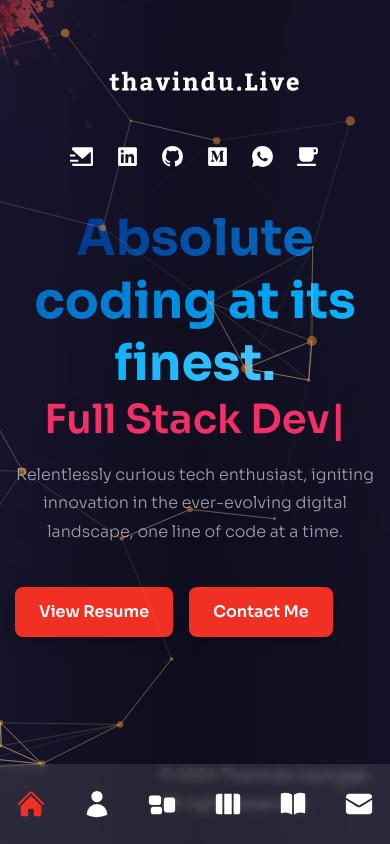
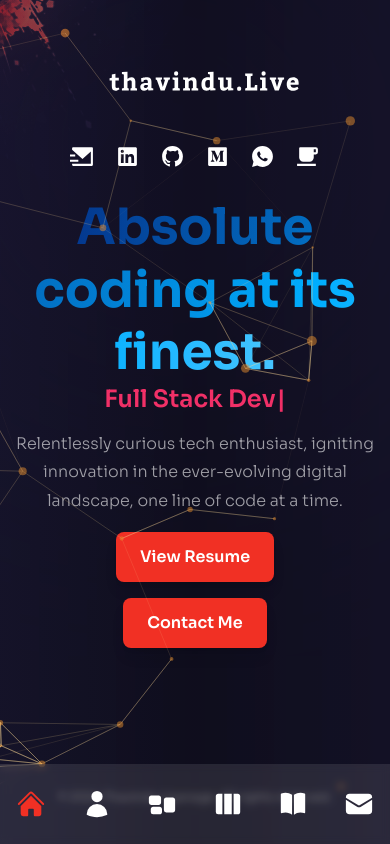
Before and after one commit to IthavinduU/thavindu-live-portfolio, a Next.js app: page / in a window 390 px wide. Built offline with nearby package versions, Linux system fonts and the light colour scheme.

Commit message:
Mobile Responsive updates

```diff
--- a/components/Buttons.js
+++ b/components/Buttons.js
@@ -3,7 +3,7 @@ import { motion } from "framer-motion";
 
 const ResumeButton = () => {
   return (
-    <div className="flex justify-start items-center space-x-4">
+    <div className="flex flex-col sm:flex-row justify-center items-center space-y-4 sm:space-y-0 sm:space-x-4">
       {/* View Resume Button */}
       <Link
         href="/Thavindu Liyanage CV.pdf"
--- a/components/Footer.js
+++ b/components/Footer.js
@@ -2,9 +2,11 @@ import Link from "next/link";
 
 const Footer = () => {
   return (
-    <Link href="/BuyTemplate">
-      <p className="footer">© 2024 Thavindu Liyanage. All rights reserved.</p>
-    </Link>
+    <footer className="footer-container">
+      <Link href="/BuyTemplate">
+        <p className="footer">© 2024 Thavindu Liyanage. All rights reserved.</p>
+      </Link>
+    </footer>
   );
 };
 
--- a/pages/index.js
+++ b/pages/index.js
@@ -65,14 +65,21 @@ const Home = () => {
               initial="hidden"
               animate="show"
               exit="hidden"
-              className="max-w-sm xl:max-w-xl mx-auto xl:mx-0 mb-10 xl:mb-16"
+              className="max-w-sm xl:max-w-xl mx-auto xl:mx-0 mb-4 xl:mb-6"
             >
               Relentlessly curious tech enthusiast, igniting innovation in the
-              ever-evolving digital landscape, one line of code at a time.{" "}
+              ever-evolving digital landscape, one line of code at a time.
             </motion.p>
             {/* Button */}
-            <div className="flex justify-center xl:hidden relative"></div>
-            <ResumeButton />
+            <motion.div
+              variants={fadeIn("down", 0.4)}
+              initial="hidden"
+              animate="show"
+              exit="hidden"
+              className="block xl:flex xl:justify-start xl:space-x-4"
+            >
+              <ResumeButton />
+            </motion.div>
           </div>
         </div>
         {/* Image Section */}
--- a/styles/globals.css
+++ b/styles/globals.css
@@ -6,9 +6,8 @@
   transform: translateZ(0px);
 }
 
-.swiper-horizontal > .swiper-pagination-bullets .swiper-pagination-bullet,
-.swiper-pagination-horizontal.swiper-pagination-bullets
-  .swiper-pagination-bullet {
+.swiper-horizontal>.swiper-pagination-bullets .swiper-pagination-bullet,
+.swiper-pagination-horizontal.swiper-pagination-bullets .swiper-pagination-bullet {
   background-color: #f13024;
 }
 
@@ -22,11 +21,11 @@
 @layer base {
   body {
     @apply leading-relaxed;
-    overflow-x: hidden; /* Allow vertical scrolling */
+    overflow-x: hidden;
   }
 
   .page {
-    @apply w-full h-screen overflow-auto; /* Allow scrolling */
+    @apply w-full h-screen overflow-auto;
   }
 
   .h1 {
@@ -91,25 +90,29 @@
   color: #f13067;
 }
 
-.footer {
-  text-align: left;
-  padding-left: 10rem;
-  padding-bottom: 25px;
-  color: #7d7d7e;
+.footer-container {
+  width: 100%;
   position: absolute;
-  width: 100%;
   bottom: 0;
+  left: 0;
+  padding: 1rem;
+  text-align: center;
 }
 
-.footer-buytemp {
-  text-align: left;
-  padding-left: 16rem;
-  padding-bottom: 10px;
+.footer {
+  font-size: 14px;
   color: #7d7d7e;
-  position: absolute;
-  width: 100%;
-  bottom: 0;
+  margin: 0;
 }
+
+@media (max-width: 768px) {
+  .footer {
+    font-size: 12px;
+    padding-left: 1rem;
+    padding-right: 1rem;
+  }
+}
+
 
 .buy-template {
   font-size: 20px;
@@ -117,7 +120,8 @@
 
 /* Card styles */
 .card-view {
-  width: 400px;
+  width: 100%;
+  max-width: 400px;
   height: 165px;
   display: flex;
   flex-direction: column;
@@ -128,3 +132,18 @@
   flex-grow: 1;
   overflow: hidden;
 }
+
+@media (max-width: 768px) {
+  .h2 {
+    font-size: 28px;
+  }
+
+  .typewriter-text {
+    font-size: 24px;
+  }
+
+  .footer {
+    padding-left: 1rem;
+    padding-bottom: 20px;
+  }
+}
```
